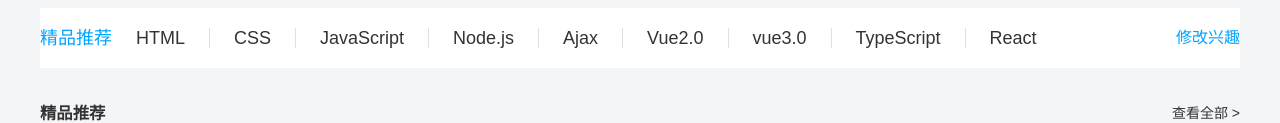
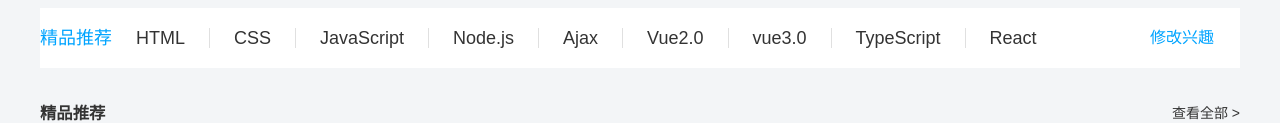
Before and after one commit to 14363574/ten, a plain HTML site: page 在线学成/在线学成.html in a window 1280 px wide. Shown: the part 523-646 px from the top of the page. Drawn offline with Linux system fonts and the light colour scheme.

Commit message:
Update index.css

```diff
--- a/在线学成/css/index.css
+++ b/在线学成/css/index.css
@@ -209,6 +209,7 @@
   border-right: none;
 }
 .recommend .modify {
+  margin-right:26px;
   font-size: 16px;
   color: #00a4ff;
 }
```
